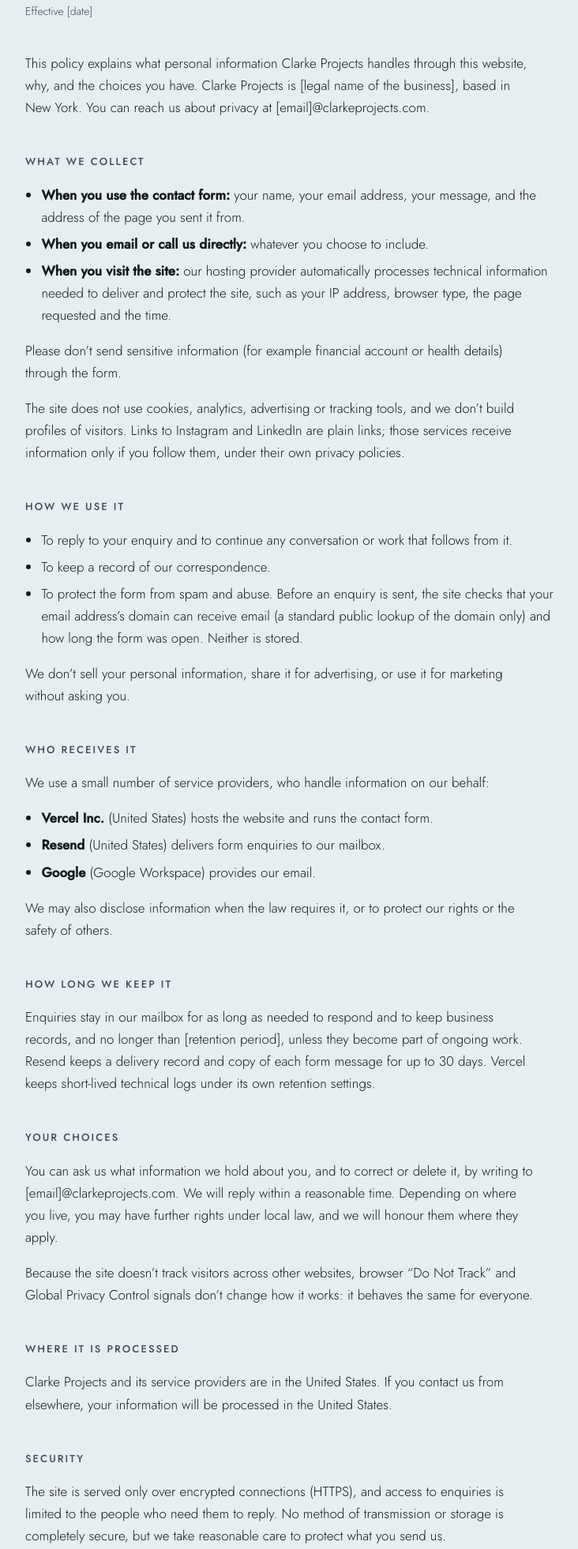
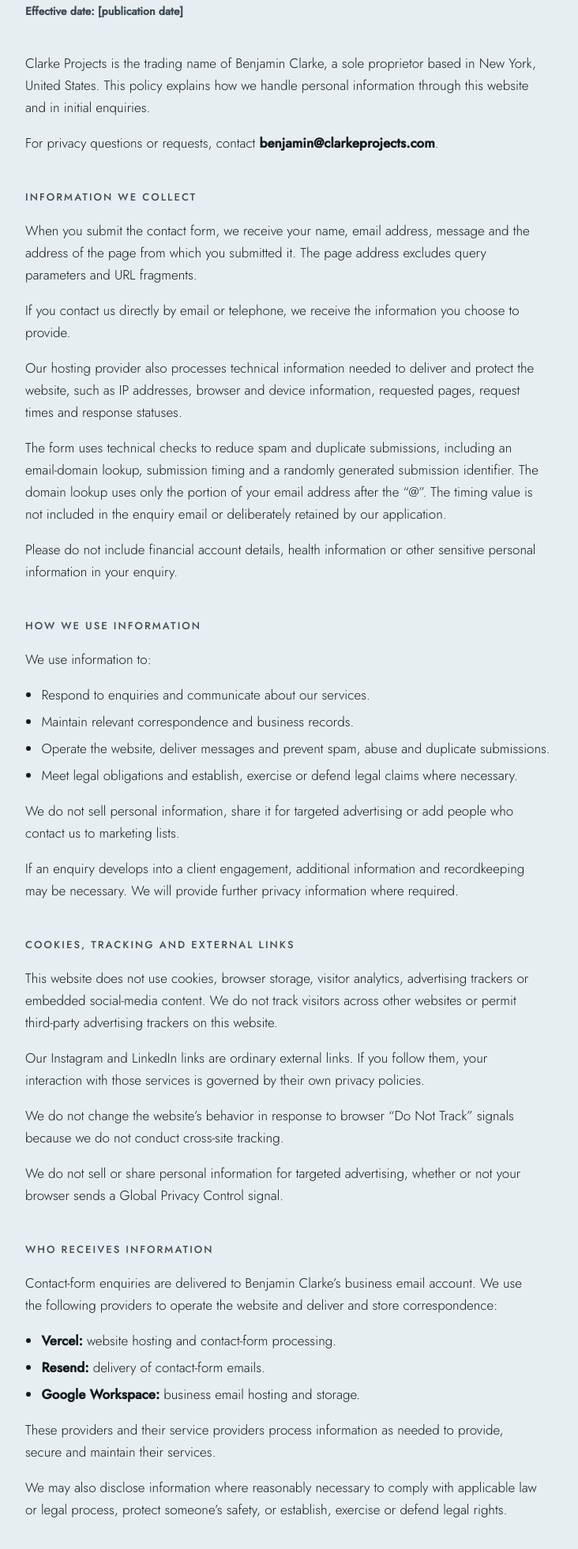
Before and after one commit to alexangehrn/clarke-projects, a website: page privacy/index.html in a window 1280 px wide. Shown: the part 176-2138 px from the top of the page at 79% size, without its empty margins (244-976 px from the left). Drawn offline with Linux system fonts and the light colour scheme.

Commit message:
Privacy policy: owner's final text
Co-Authored-By: Claude Opus 5.5 <noreply@anthropic.com>

```diff
--- a/privacy/index.html
+++ b/privacy/index.html
@@ -15,54 +15,70 @@
 <header class="top"><div class="in"><a href="/"><img src="/assets/logo.svg" width="477" height="49" alt="Clarke Projects, home"></a></div></header>
 <main id="main" class="doc">
 <h1>Privacy Policy</h1>
-<p class="meta">Effective [date]</p>
+<p class="meta"><strong>Effective date: [publication date]</strong></p>
 
-<p>This policy explains what personal information Clarke Projects handles through this website, why, and the choices you have. Clarke Projects is [legal name of the business], based in New York. You can reach us about privacy at [email]@clarkeprojects.com.</p>
+<p>Clarke Projects is the trading name of Benjamin Clarke, a sole proprietor based in New York, United States. This policy explains how we handle personal information through this website and in initial enquiries.</p>
+<p>For privacy questions or requests, contact <strong>benjamin@clarkeprojects.com</strong>.</p>
 
-<h2>What we collect</h2>
+<h2>Information we collect</h2>
+<p>When you submit the contact form, we receive your name, email address, message and the address of the page from which you submitted it. The page address excludes query parameters and URL fragments.</p>
+<p>If you contact us directly by email or telephone, we receive the information you choose to provide.</p>
+<p>Our hosting provider also processes technical information needed to deliver and protect the website, such as IP addresses, browser and device information, requested pages, request times and response statuses.</p>
+<p>The form uses technical checks to reduce spam and duplicate submissions, including an email-domain lookup, submission timing and a randomly generated submission identifier. The domain lookup uses only the portion of your email address after the “@”. The timing value is not included in the enquiry email or deliberately retained by our application.</p>
+<p>Please do not include financial account details, health information or other sensitive personal information in your enquiry.</p>
+
+<h2>How we use information</h2>
+<p>We use information to:</p>
 <ul>
-  <li><strong>When you use the contact form:</strong> your name, your email address, your message, and the address of the page you sent it from.</li>
-  <li><strong>When you email or call us directly:</strong> whatever you choose to include.</li>
-  <li><strong>When you visit the site:</strong> our hosting provider automatically processes technical information needed to deliver and protect the site, such as your IP address, browser type, the page requested and the time.</li>
+  <li>Respond to enquiries and communicate about our services.</li>
+  <li>Maintain relevant correspondence and business records.</li>
+  <li>Operate the website, deliver messages and prevent spam, abuse and duplicate submissions.</li>
+  <li>Meet legal obligations and establish, exercise or defend legal claims where necessary.</li>
 </ul>
-<p>Please don’t send sensitive information (for example financial account or health details) through the form.</p>
-<p>The site does not use cookies, analytics, advertising or tracking tools, and we don’t build profiles of visitors. Links to Instagram and LinkedIn are plain links; those services receive information only if you follow them, under their own privacy policies.</p>
+<p>We do not sell personal information, share it for targeted advertising or add people who contact us to marketing lists.</p>
+<p>If an enquiry develops into a client engagement, additional information and recordkeeping may be necessary. We will provide further privacy information where required.</p>
 
-<h2>How we use it</h2>
+<h2>Cookies, tracking and external links</h2>
+<p>This website does not use cookies, browser storage, visitor analytics, advertising trackers or embedded social-media content. We do not track visitors across other websites or permit third-party advertising trackers on this website.</p>
+<p>Our Instagram and LinkedIn links are ordinary external links. If you follow them, your interaction with those services is governed by their own privacy policies.</p>
+<p>We do not change the website’s behavior in response to browser “Do Not Track” signals because we do not conduct cross-site tracking.</p>
+<p>We do not sell or share personal information for targeted advertising, whether or not your browser sends a Global Privacy Control signal.</p>
+
+<h2>Who receives information</h2>
+<p>Contact-form enquiries are delivered to Benjamin Clarke’s business email account. We use the following providers to operate the website and deliver and store correspondence:</p>
 <ul>
-  <li>To reply to your enquiry and to continue any conversation or work that follows from it.</li>
-  <li>To keep a record of our correspondence.</li>
-  <li>To protect the form from spam and abuse. Before an enquiry is sent, the site checks that your email address’s domain can receive email (a standard public lookup of the domain only) and how long the form was open. Neither is stored.</li>
+  <li><strong>Vercel:</strong> website hosting and contact-form processing.</li>
+  <li><strong>Resend:</strong> delivery of contact-form emails.</li>
+  <li><strong>Google Workspace:</strong> business email hosting and storage.</li>
 </ul>
-<p>We don’t sell your personal information, share it for advertising, or use it for marketing without asking you.</p>
+<p>These providers and their service providers process information as needed to provide, secure and maintain their services.</p>
+<p>We may also disclose information where reasonably necessary to comply with applicable law or legal process, protect someone’s safety, or establish, exercise or defend legal rights.</p>
 
-<h2>Who receives it</h2>
-<p>We use a small number of service providers, who handle information on our behalf:</p>
-<ul>
-  <li><strong>Vercel Inc.</strong> (United States) hosts the website and runs the contact form.</li>
-  <li><strong>Resend</strong> (United States) delivers form enquiries to our mailbox.</li>
-  <li><strong>Google</strong> (Google Workspace) provides our email.</li>
-</ul>
-<p>We may also disclose information when the law requires it, or to protect our rights or the safety of others.</p>
+<h2>How long we keep information</h2>
+<p>For enquiries that do not become client work, we retain correspondence for no more than <strong>24 months after the last exchange</strong>, unless particular records need to be kept longer to meet a legal obligation or address a dispute or legal claim.</p>
+<p>If an enquiry becomes client work, relevant correspondence becomes part of the client records. Its retention depends on the engagement, applicable recordkeeping obligations and any need to establish, exercise or defend legal claims. The 24-month enquiry limit does not apply to those client records.</p>
+<p>Resend ordinarily retains email content and delivery logs for 30 days under our current plan. Backup copies are subject to a separate retention cycle.</p>
+<p>Hosting, security and other provider-held operational records are subject to the relevant provider’s retention arrangements. Deletion from our active mailbox does not necessarily remove provider-held backup copies immediately.</p>
 
-<h2>How long we keep it</h2>
-<p>Enquiries stay in our mailbox for as long as needed to respond and to keep business records, and no longer than [retention period], unless they become part of ongoing work. Resend keeps a delivery record and copy of each form message for up to 30 days. Vercel keeps short-lived technical logs under its own retention settings.</p>
+<h2>Your privacy requests</h2>
+<p>You can contact <strong>benjamin@clarkeprojects.com</strong> to request access to, correction of or deletion of personal information we hold about you.</p>
+<p>Depending on the law applicable to your information, you may also have rights to object to or restrict processing, receive a portable copy of certain information, or complain to a data-protection authority.</p>
+<p>We may need to verify your identity before responding. We will respond within the time required by applicable law or, where no specific deadline applies, within a reasonable time. Some information may need to be retained for legal obligations or claims; where appropriate, we will explain any limitation on your request.</p>
 
-<h2>Your choices</h2>
-<p>You can ask us what information we hold about you, and to correct or delete it, by writing to [email]@clarkeprojects.com. We will reply within a reasonable time. Depending on where you live, you may have further rights under local law, and we will honour them where they apply.</p>
-<p>Because the site doesn’t track visitors across other websites, browser “Do Not Track” and Global Privacy Control signals don’t change how it works: it behaves the same for everyone.</p>
-
-<h2>Where it is processed</h2>
-<p>Clarke Projects and its service providers are in the United States. If you contact us from elsewhere, your information will be processed in the United States.</p>
+<h2>International processing</h2>
+<p>Clarke Projects is based in the United States. Information is processed in the United States and may also be processed in other countries where our service providers operate.</p>
+<p>Those countries may have different data-protection laws from your country. Where applicable law requires safeguards for an international transfer, we will use the safeguards required for that transfer.</p>
 
 <h2>Security</h2>
-<p>The site is served only over encrypted connections (HTTPS), and access to enquiries is limited to the people who need them to reply. No method of transmission or storage is completely secure, but we take reasonable care to protect what you send us.</p>
+<p>The website uses HTTPS to encrypt information transmitted between your browser and the website. Access to the business mailbox is restricted to Benjamin Clarke, while our providers process information as described above.</p>
+<p>We use reasonable technical and organizational measures to protect personal information. No method of transmission or storage is completely secure.</p>
 
 <h2>Children</h2>
-<p>This website is not directed to children under 13, and we don’t knowingly collect their information.</p>
+<p>This website is intended for adults interested in our professional services and is not directed to children under 13. We do not knowingly collect personal information from children under 13.</p>
+<p>If you believe a child has provided personal information through the website, please contact us so we can take appropriate steps to delete it.</p>
 
-<h2>Changes</h2>
-<p>If we change this policy, we will post the new version here with a new effective date.</p>
+<h2>Changes to this policy</h2>
+<p>We will post updates on this page and revise the effective date. If a change requires additional notice under applicable law, we will provide that notice.</p>
 </main>
 <footer class="bottom"><div class="in"><a href="/">Clarke Projects</a><a href="/accessibility/">Accessibility</a><span>New York</span></div></footer>
 </body>
```
Also changed, not shown: docs/launch-readiness.md (+1 -1 lines).
